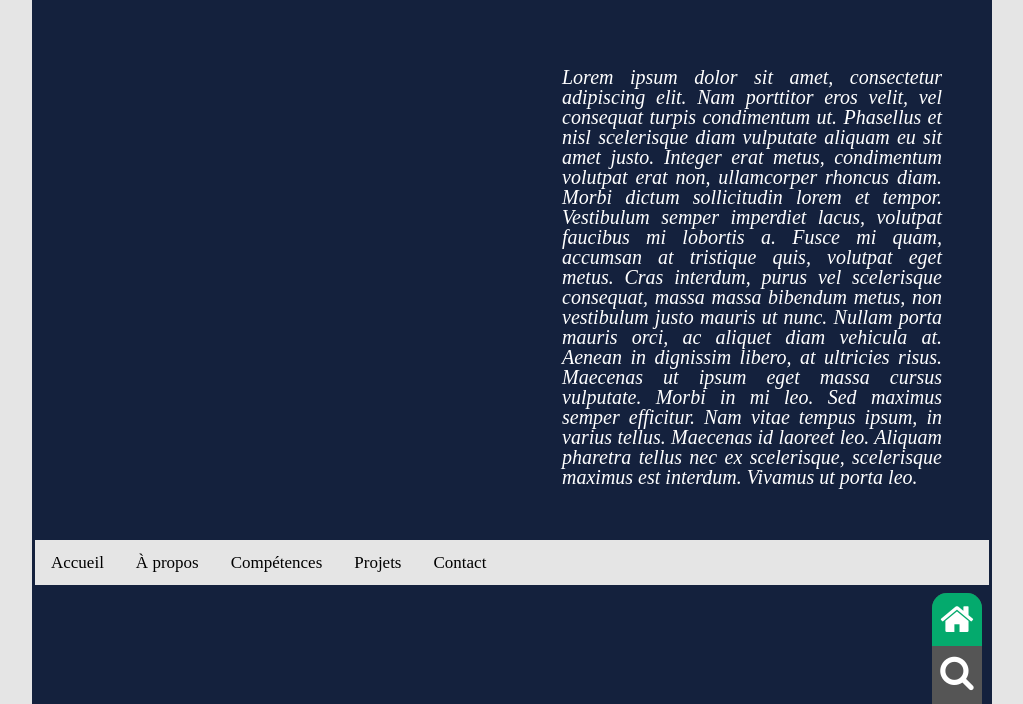
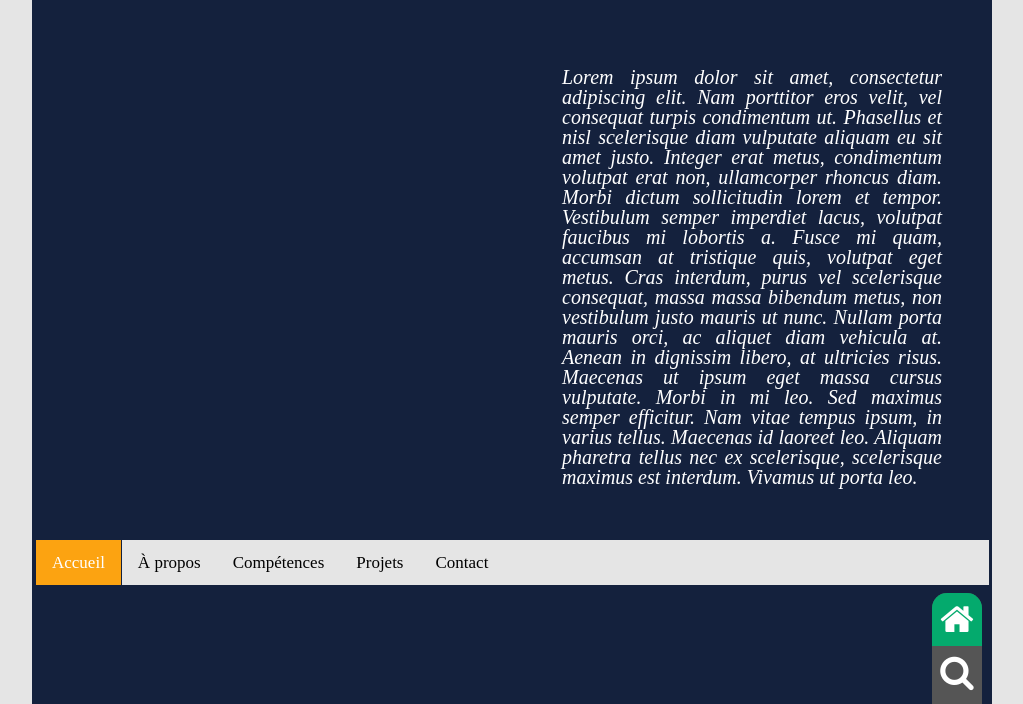
Before and after one commit to BryanFoucart/Portfolio, a plain HTML site: page index.html in a window 1280 px wide. Shown: the part 84-788 px from the top of the page, without its empty margins (128-1151 px from the left). Drawn offline with Linux system fonts and the light colour scheme.

Commit message:
Update 0.27

```diff
--- a/style.css
+++ b/style.css
@@ -208,8 +208,9 @@ body {
 
 /* Add an active class to highlight the current page */
 .topnav a.active {
-  /* background-color: var(--color3); */
-  color: var(--color1);
+  background-color: var(--color3);
+  color: var(--color5);
+  border-inline: 1px solid var(--color2);
 }
 
 /* Hide the link that should open and close the topnav on small screens */
```
